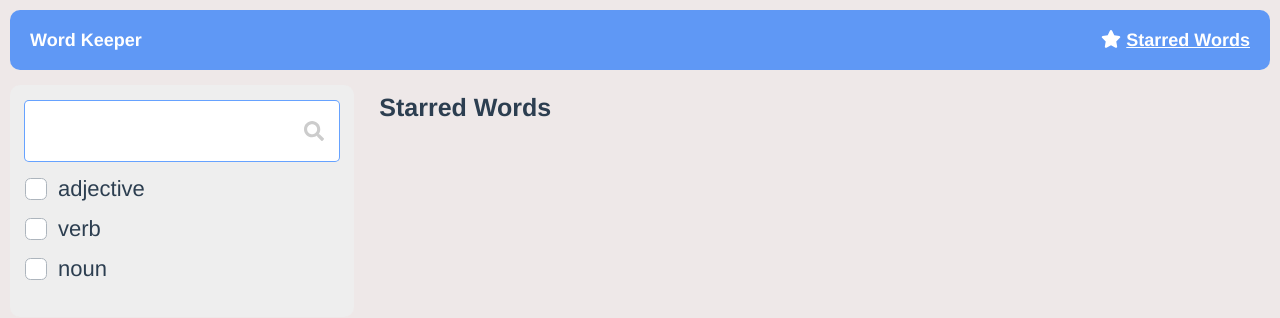
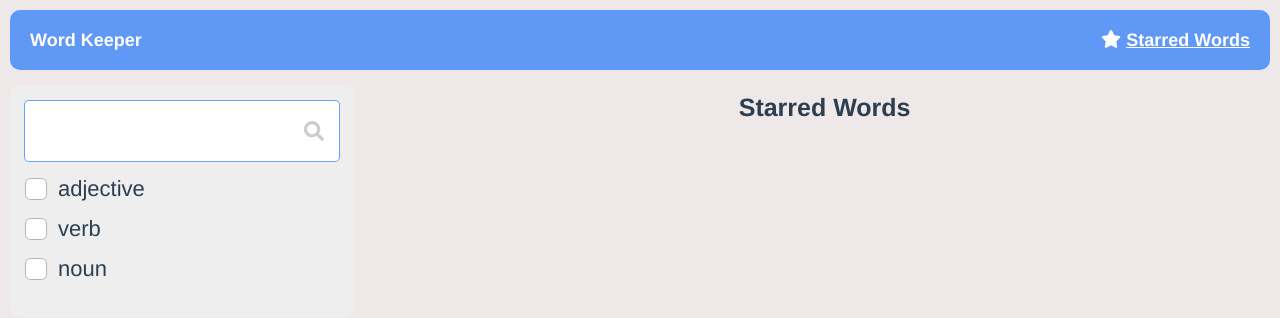
Before and after one commit to Leshgan/dictionary-test, a Vue app: page /favorites in a window 1280 px wide. Shown: the top 318 px of the page. Built offline with nearby package versions, Linux system fonts and the light colour scheme.

Commit message:
fix title on Favorites page

```diff
--- a/src/pages/Favorites.vue
+++ b/src/pages/Favorites.vue
@@ -1,5 +1,5 @@
 <template>
-  <div>
+  <div class="favorites">
     <h1 class="main-title">Starred Words</h1>
     <div class="list">
       <draggable
--- a/src/styles/list.scss
+++ b/src/styles/list.scss
@@ -1,3 +1,7 @@
+.favorites {
+  width: 100%;
+}
+
 .list {
 
   width: 100%;
```
